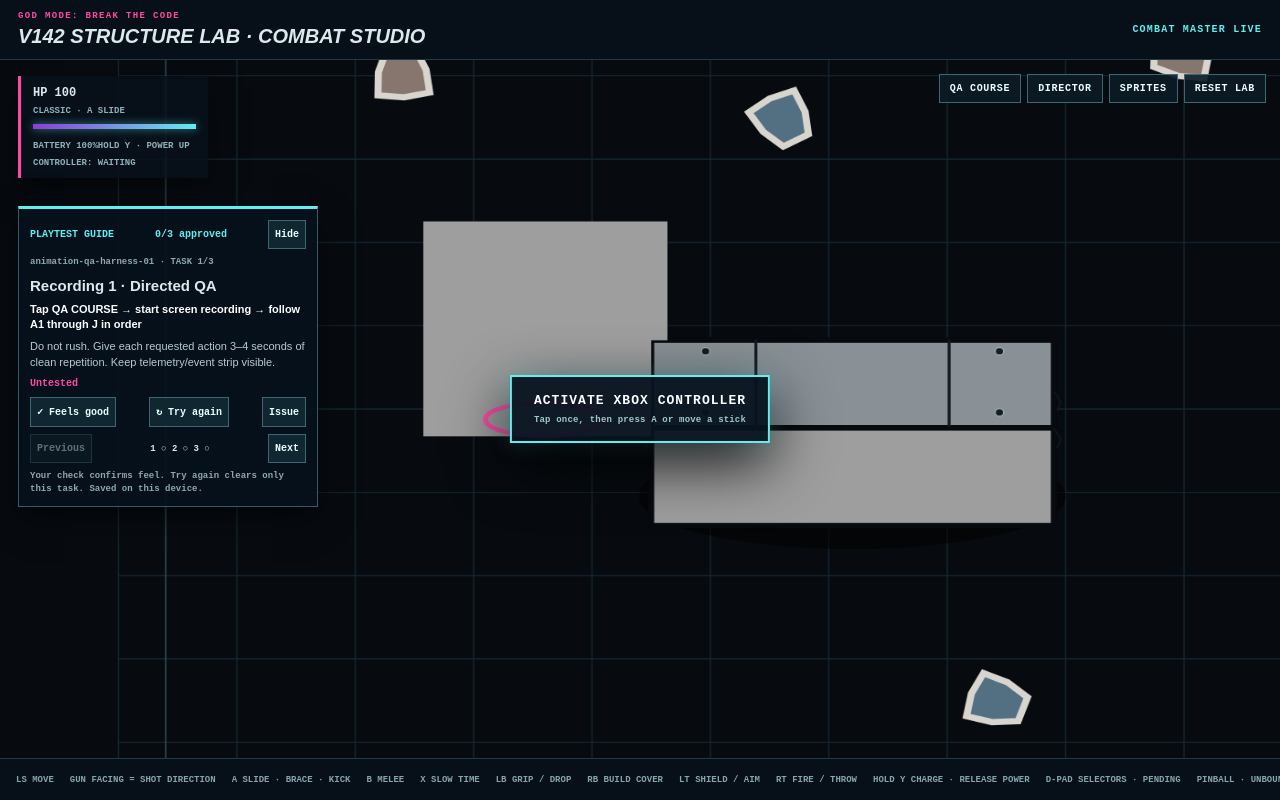
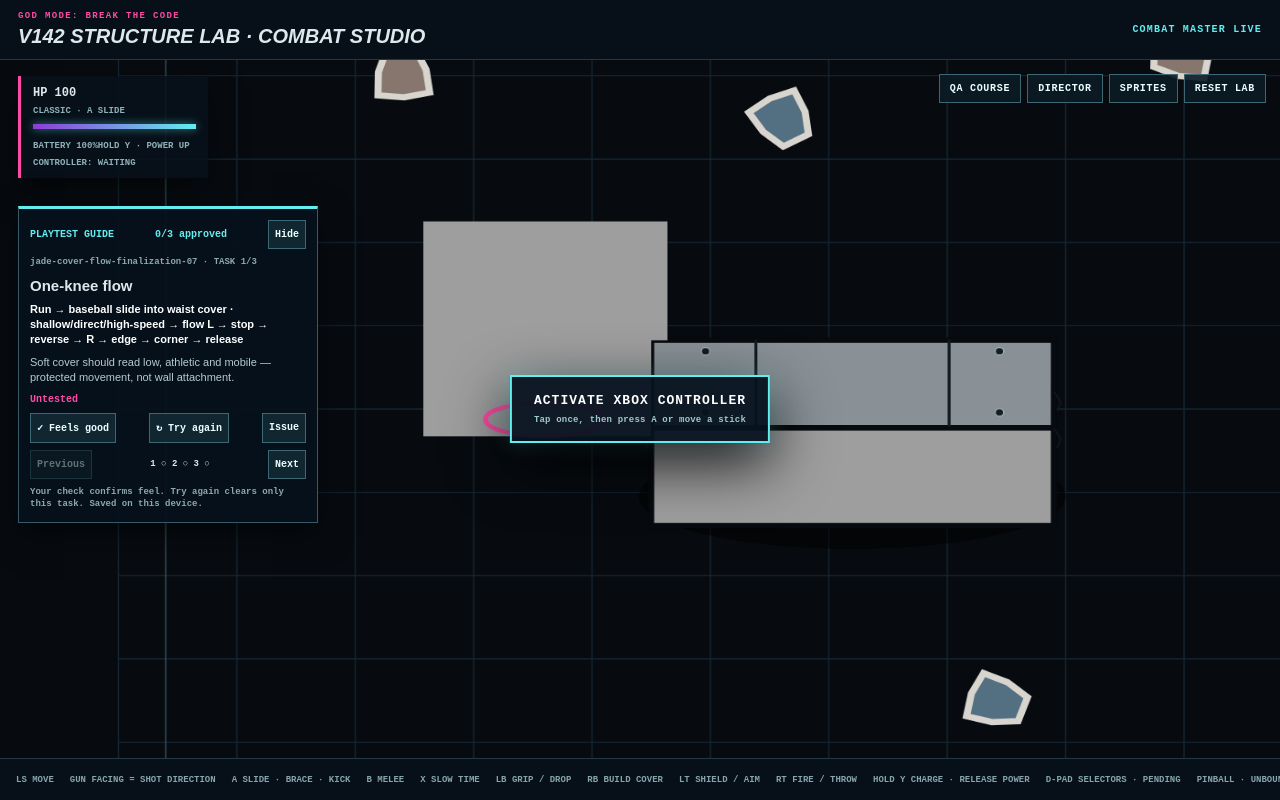
Before and after one commit to leslieadamsisrh-commits/god-mode-break-the-code2, a Next.js app: page / in a window 1280 px wide. Built offline with nearby package versions, Linux system fonts and the light colour scheme.

Commit message:
Pass07 guide: one-knee soft flow cover commitment and lower-body QA

```diff
--- a/app/PlaytestGuide.tsx
+++ b/app/PlaytestGuide.tsx
@@ -2,13 +2,14 @@
 import {useEffect,useState} from "react";
 
 // Bump this batch whenever its tested behavior or instructions change.
-const BATCH="animation-qa-harness-01";
+const BATCH="jade-cover-flow-finalization-07";
 const STORAGE="god_mode_playtest_"+BATCH;
 type Result="untested"|"good"|"issue";
 const TASKS=[
- {title:"Recording 1 · Directed QA",buttons:"Tap QA COURSE → start screen recording → follow A1 through J in order",watch:"Do not rush. Give each requested action 3–4 seconds of clean repetition. Keep telemetry/event strip visible."},
- {title:"Recording 2 · Natural stress",buttons:"Keep QA visible → select J NATURAL STRESS → play hard for 60–90 seconds",watch:"Play naturally, not perfectly. Let warnings and event history identify states around visible defects."},
- {title:"Send both recordings",buttons:"Upload both recordings after the course",watch:"They become the evidence for the final Jade Sprite Actor defect list and one surgical correction batch."}
+ {title:"One-knee flow",buttons:"Run → baseball slide into waist cover · shallow/direct/high-speed → flow L → stop → reverse → R → edge → corner → release",watch:"Soft cover should read low, athletic and mobile — protected movement, not wall attachment."},
+ {title:"Cover commitment",buttons:"From soft cover: A → hard brace → LT → planted 360° combat → RT → recoil → LT release → escape",watch:"A is the deliberate commitment. LT must not auto-brace soft cover. LT release returns to hard protection."},
+ {title:"Lower-body QA",buttons:"Open QA COURSE → run all 8 directions and diagonals/reversals",watch:"Look for outward kick, knee tracking, Panther boot rotation, foot skating and pelvis/root jumps. d21 donor workaround is retired."},
+ {title:"Natural flow",buttons:"Run → slide → soft → flow → release → Brake → redirect → soft → A brace → LT → shotgun → retract → escape",watch:"Record the run. Judge whether soft / hard / planted combat now feel like three distinct relationships."}
 ];
 const LABELS:Record<Result,string>={untested:"Untested",good:"✓ Feels good",issue:"Issue reported"};
 export default function PlaytestGuide(){
```
